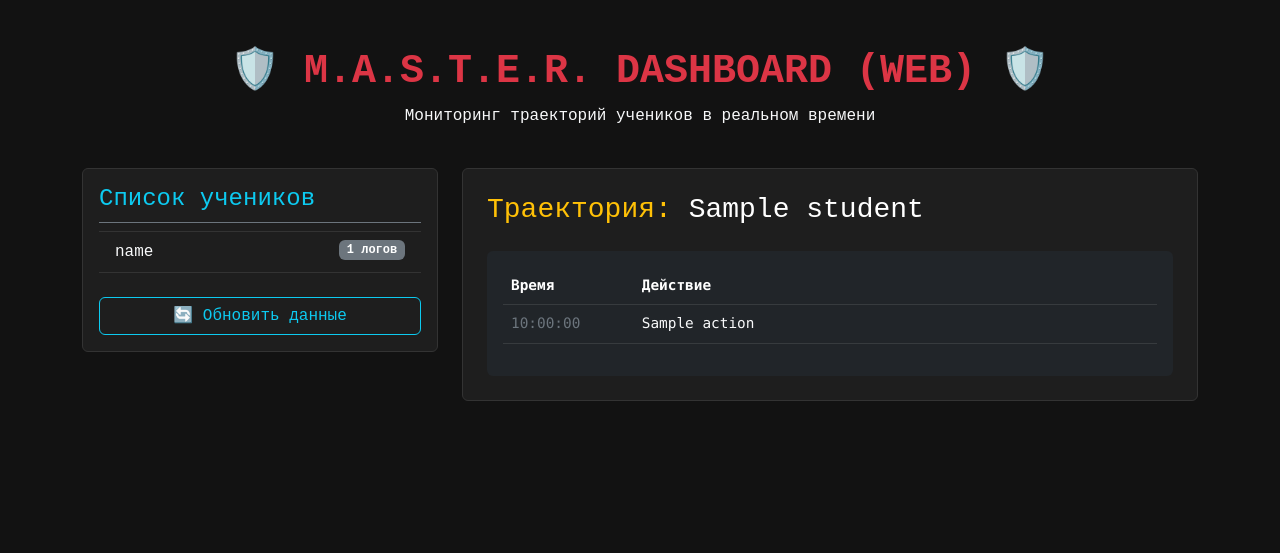
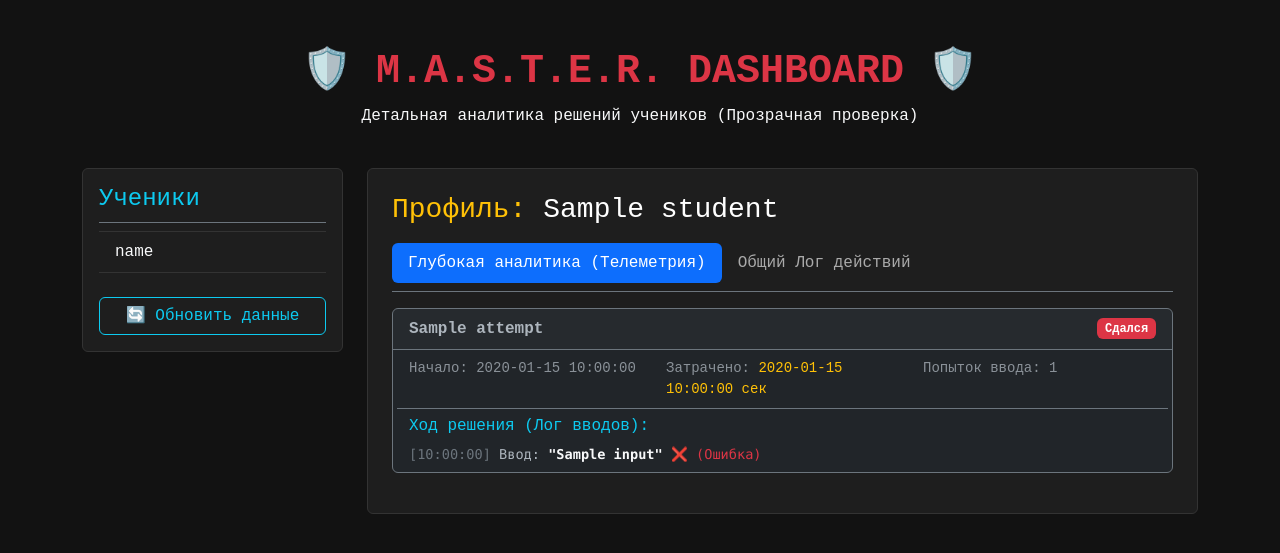
Before and after one commit to va2teen-git/sch-edu-server, a Flask app: template templates/teacher.html in a window 1280 px wide. Shown: the part 56-609 px from the top of the page. Run offline with Flask 3, Linux system fonts and the light colour scheme; the template is opened without the code that fills it: most values are stand-ins (such as "Sample title", 1, 10 or a date in 2020).

Commit message:
feat: Add deep telemetry tracking and transparent teacher dashboard

```diff
--- a/app.py
+++ b/app.py
@@ -35,6 +35,16 @@ class LogEvent(db.Model):
     timestamp = db.Column(db.DateTime, default=datetime.utcnow)
     action = db.Column(db.String(500), nullable=False)
 
+class TaskAttempt(db.Model):
+    id = db.Column(db.Integer, primary_key=True)
+    student_name = db.Column(db.String(100), nullable=False)
+    mission_name = db.Column(db.String(100), nullable=False)
+    start_time = db.Column(db.String(50), nullable=False)
+    time_spent_sec = db.Column(db.Integer, nullable=False)
+    attempts_count = db.Column(db.Integer, default=0)
+    success = db.Column(db.Boolean, default=False)
+    action_log = db.Column(db.Text, nullable=False) # JSON string
+
 with app.app_context():
     db.create_all()
 
@@ -43,6 +53,23 @@ def log_action(name, action_text):
         new_log = LogEvent(student_name=name, action=action_text)
         db.session.add(new_log)
         db.session.commit()
+
+@app.route('/telemetry', methods=['POST'])
+def telemetry():
+    if 'student_name' not in session: return jsonify({"error": "No session"})
+    data = request.json
+    attempt = TaskAttempt(
+        student_name=session['student_name'],
+        mission_name=data.get('mission_name', 'Unknown'),
+        start_time=data.get('start_time', ''),
+        time_spent_sec=data.get('time_spent_sec', 0),
+        attempts_count=data.get('attempts_count', 0),
+        success=data.get('success', False),
+        action_log=data.get('action_log', '[]')
+    )
+    db.session.add(attempt)
+    db.session.commit()
+    return jsonify({"status": "ok"})
 
 @app.route('/', methods=['GET', 'POST'])
 def login():
@@ -189,12 +216,20 @@ def teacher():
         return redirect('/')
 
     logs = LogEvent.query.order_by(LogEvent.timestamp.desc()).all()
+    attempts = TaskAttempt.query.order_by(TaskAttempt.id.desc()).all()
 
     students = {}
     for log in logs:
         if log.student_name not in students:
-            students[log.student_name] = []
-        students[log.student_name].append(log)
+            students[log.student_name] = {'logs': [], 'attempts': []}
+        students[log.student_name]['logs'].append(log)
+
+    for attempt in attempts:
+        if attempt.student_name not in students:
+            students[attempt.student_name] = {'logs': [], 'attempts': []}
+        import json
+        attempt.action_log_parsed = json.loads(attempt.action_log)
+        students[attempt.student_name]['attempts'].append(attempt)
 
     return render_template('teacher.html', students=students)
 
--- a/templates/teacher.html
+++ b/templates/teacher.html
@@ -2,15 +2,15 @@
 {% block content %}
 <div class="row">
     <div class="col-12 text-center mb-4">
-        <h1 class="text-danger fw-bold">🛡️ M.A.S.T.E.R. DASHBOARD (WEB) 🛡️</h1>
-        <p class="text-light">Мониторинг траекторий учеников в реальном времени</p>
+        <h1 class="text-danger fw-bold">🛡️ M.A.S.T.E.R. DASHBOARD 🛡️</h1>
+        <p class="text-light">Детальная аналитика решений учеников (Прозрачная проверка)</p>
     </div>
 </div>
 
 <div class="row">
-    <div class="col-md-4">
+    <div class="col-md-3">
         <div class="card cyber-card p-3 mb-4">
-            <h4 class="text-info border-bottom border-secondary pb-2">Список учеников</h4>
+            <h4 class="text-info border-bottom border-secondary pb-2">Ученики</h4>
             <div class="list-group list-group-flush bg-transparent" id="student-list" role="tablist">
                 {% if not students %}
                 <p class="text-muted mt-3">Пока никто не подключился...</p>
@@ -23,7 +23,6 @@
                    href="#list-{{ loop.index }}"
                    role="tab">
                     {{ student_name }}
-                    <span class="badge bg-secondary float-end">{{ students[student_name]|length }} логов</span>
                 </a>
                 {% endfor %}
             </div>
@@ -31,29 +30,75 @@
         </div>
     </div>
 
-    <div class="col-md-8">
+    <div class="col-md-9">
         <div class="card cyber-card p-4 h-100">
             <div class="tab-content" id="nav-tabContent">
                 {% if not students %}
                 <div class="text-center text-muted mt-5">Ожидание данных...</div>
                 {% endif %}
 
-                {% for student_name, logs in students.items() %}
+                {% for student_name, data in students.items() %}
                 <div class="tab-pane fade {% if loop.first %}show active{% endif %}" id="list-{{ loop.index }}" role="tabpanel">
-                    <h3 class="text-warning mb-4">Траектория: <span class="text-white">{{ student_name }}</span></h3>
+                    <h3 class="text-warning mb-3">Профиль: <span class="text-white">{{ student_name }}</span></h3>
 
-                    <div class="bg-dark p-3 rounded" style="max-height: 600px; overflow-y: auto;">
-                        <table class="table table-dark table-hover font-monospace" style="font-size: 0.9rem;">
-                            <thead>
+                    <ul class="nav nav-pills mb-3 border-bottom border-secondary pb-2" id="pills-tab-{{ loop.index }}" role="tablist">
+                      <li class="nav-item" role="presentation">
+                        <button class="nav-link active btn-sm" data-bs-toggle="pill" data-bs-target="#analytics-{{ loop.index }}" type="button" role="tab">Глубокая аналитика (Телеметрия)</button>
+                      </li>
+                      <li class="nav-item" role="presentation">
+                        <button class="nav-link btn-sm" data-bs-toggle="pill" data-bs-target="#logs-{{ loop.index }}" type="button" role="tab">Общий Лог действий</button>
+                      </li>
+                    </ul>
+
+                    <div class="tab-content" id="pills-tabContent-{{ loop.index }}">
+                        <!-- Analytics Tab -->
+                        <div class="tab-pane fade show active" id="analytics-{{ loop.index }}" role="tabpanel">
+                            {% if not data.attempts %}
+                                <p class="text-muted">Телеметрия по заданиям еще не поступала.</p>
+                            {% endif %}
+
+                            {% for attempt in data.attempts %}
+                            <div class="card bg-dark border-secondary mb-3">
+                                <div class="card-header d-flex justify-content-between align-items-center border-secondary">
+                                    <strong>{{ attempt.mission_name }}</strong>
+                                    <span class="badge {% if attempt.success %}bg-success{% else %}bg-danger{% endif %}">
+                                        {% if attempt.success %}Успех{% else %}Сдался{% endif %}
+                                    </span>
+                                </div>
+                                <div class="card-body py-2">
+                                    <div class="row text-muted small mb-2 border-bottom border-secondary pb-2">
+                                        <div class="col">Начало: {{ attempt.start_time[:19].replace('T', ' ') }}</div>
+                                        <div class="col">Затрачено: <span class="text-warning">{{ attempt.time_spent_sec }} сек</span></div>
+                                        <div class="col">Попыток ввода: {{ attempt.attempts_count }}</div>
+                                    </div>
+
+                                    <h6 class="text-info mt-2">Ход решения (Лог вводов):</h6>
+                                    <div class="font-monospace" style="font-size: 0.85rem;">
+                                        {% for act in attempt.action_log_parsed %}
+                                            <div>
+                                                <span class="text-secondary">[{{ act.time[11:19] }}]</span>
+                                                Ввод: <strong class="text-light">"{{ act.input }}"</strong>
+                                                {% if act.success %}
+                                                    <span class="text-success">✅ (Верно)</span>
+                                                {% else %}
+                                                    <span class="text-danger">❌ (Ошибка)</span>
+                                                {% endif %}
+                                            </div>
+                                        {% endfor %}
+                                    </div>
+                                </div>
+                            </div>
+                            {% endfor %}
+                        </div>
+
+                        <!-- Logs Tab -->
+                        <div class="tab-pane fade" id="logs-{{ loop.index }}" role="tabpanel">
+                            <div class="bg-dark p-2 rounded" style="max-height: 500px; overflow-y: auto;">
+                                <table class="table table-dark table-hover font-monospace m-0" style="font-size: 0.85rem;">
+                                    <tbody>
+                                        {% for log in data.logs %}
                                         <tr>
-                                    <th width="20%">Время</th>
-                                    <th>Действие</th>
-                                </tr>
-                            </thead>
-                            <tbody>
-                                {% for log in logs %}
-                                <tr>
-                                    <td class="text-secondary">{{ log.timestamp.strftime('%H:%M:%S') }}</td>
+                                            <td class="text-secondary" width="20%">{{ log.timestamp.strftime('%H:%M:%S') }}</td>
                                             <td class="{% if '[ОШИБКА]' in log.action %}text-danger{% elif '[ВЕРНО]' in log.action %}text-success{% else %}text-light{% endif %}">
                                                 {{ log.action }}
                                             </td>
@@ -63,6 +108,8 @@
                                 </table>
                             </div>
                         </div>
+                    </div>
+                </div>
                 {% endfor %}
             </div>
         </div>
```
Also changed, not shown: templates/octal.html (+25 -1 lines). Lines whose indentation alone changed are shown as unchanged.
